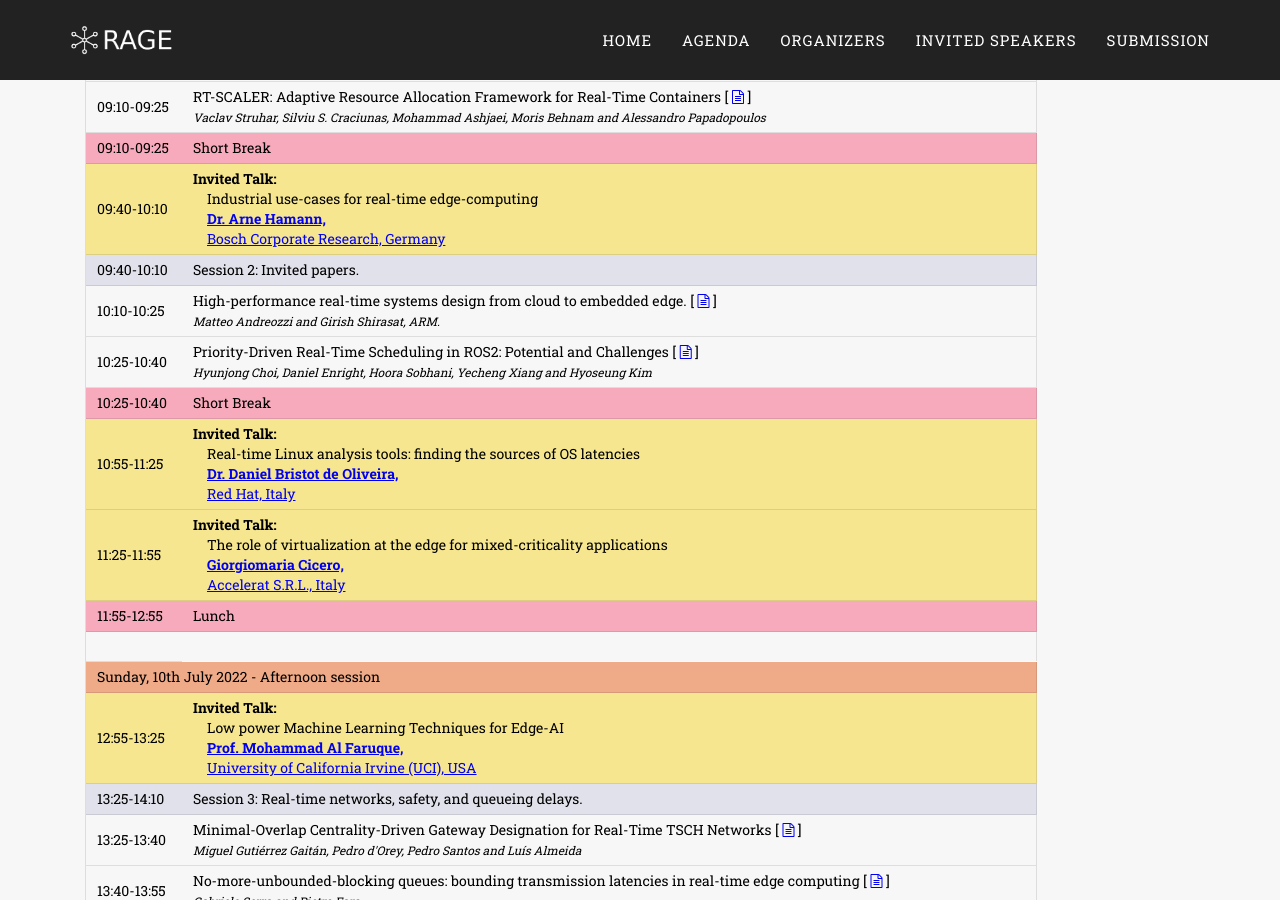
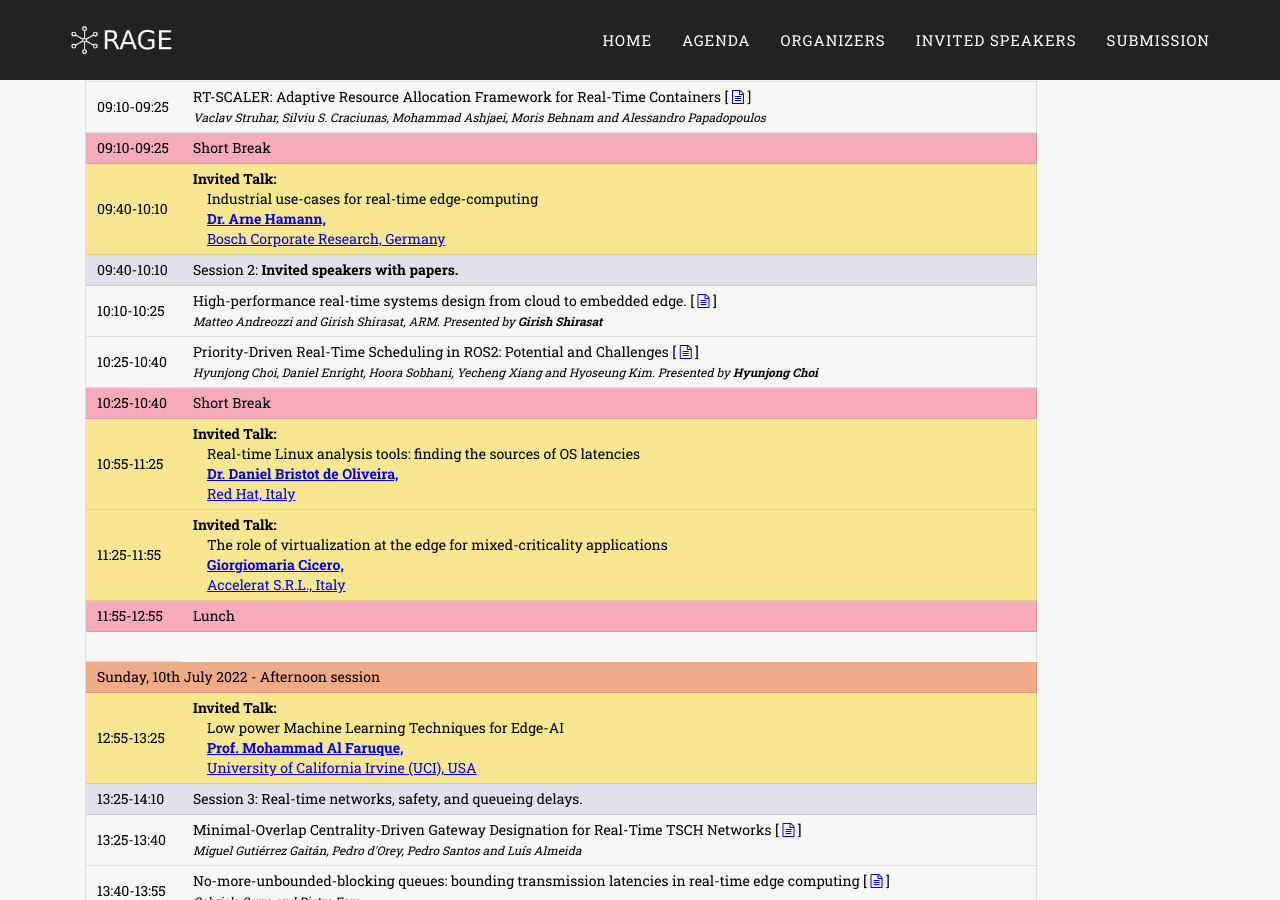
Before and after one commit to rage2022/rage2022.github.io, a Jekyll site: the page built from agenda.markdown, in a window 1280 px wide and 900 px high, scrolled down 470 px. Built offline with Jekyll 4.4.1, drawn with Linux system fonts in a browser that asks for light colours; some web fonts are replaced.

Commit message:
Update agenda.markdown

```diff
--- a/agenda.markdown
+++ b/agenda.markdown
@@ -73,7 +73,7 @@ permalink: /agenda/
         </tr>
         <tr>
             <td class="program-topic">09:40-10:10</td>
-            <td class="program-topic">Session 2: Invited papers.</td>
+            <td class="program-topic">Session 2: <b>Invited speakers with papers.</b></td>
         </tr>
         <tr>
             <td>10:10-10:25</td>
@@ -82,7 +82,7 @@ permalink: /agenda/
                 <a href="/contributions/5763"><i class="fa fa-file-text-o "></i></a>
                 ]
                 <br>
-                <span class="program-speaker">Matteo Andreozzi and Girish Shirasat, ARM.<br>
+                <span class="program-speaker">Matteo Andreozzi and Girish Shirasat, ARM. Presented by <b>Girish Shirasat</b><br>
                 </span>
             </td>
         </tr>
@@ -93,7 +93,7 @@ permalink: /agenda/
                 <a href="/contributions/0625"><i class="fa fa-file-text-o "></i></a>
                 ]
                 <br>
-                <span class="program-speaker">Hyunjong Choi, Daniel Enright, Hoora Sobhani, Yecheng Xiang and Hyoseung Kim<br>
+                <span class="program-speaker">Hyunjong Choi, Daniel Enright, Hoora Sobhani, Yecheng Xiang and Hyoseung Kim. Presented by <b>Hyunjong Choi</b><br>
                 </span>
             </td>
         </tr>
```
